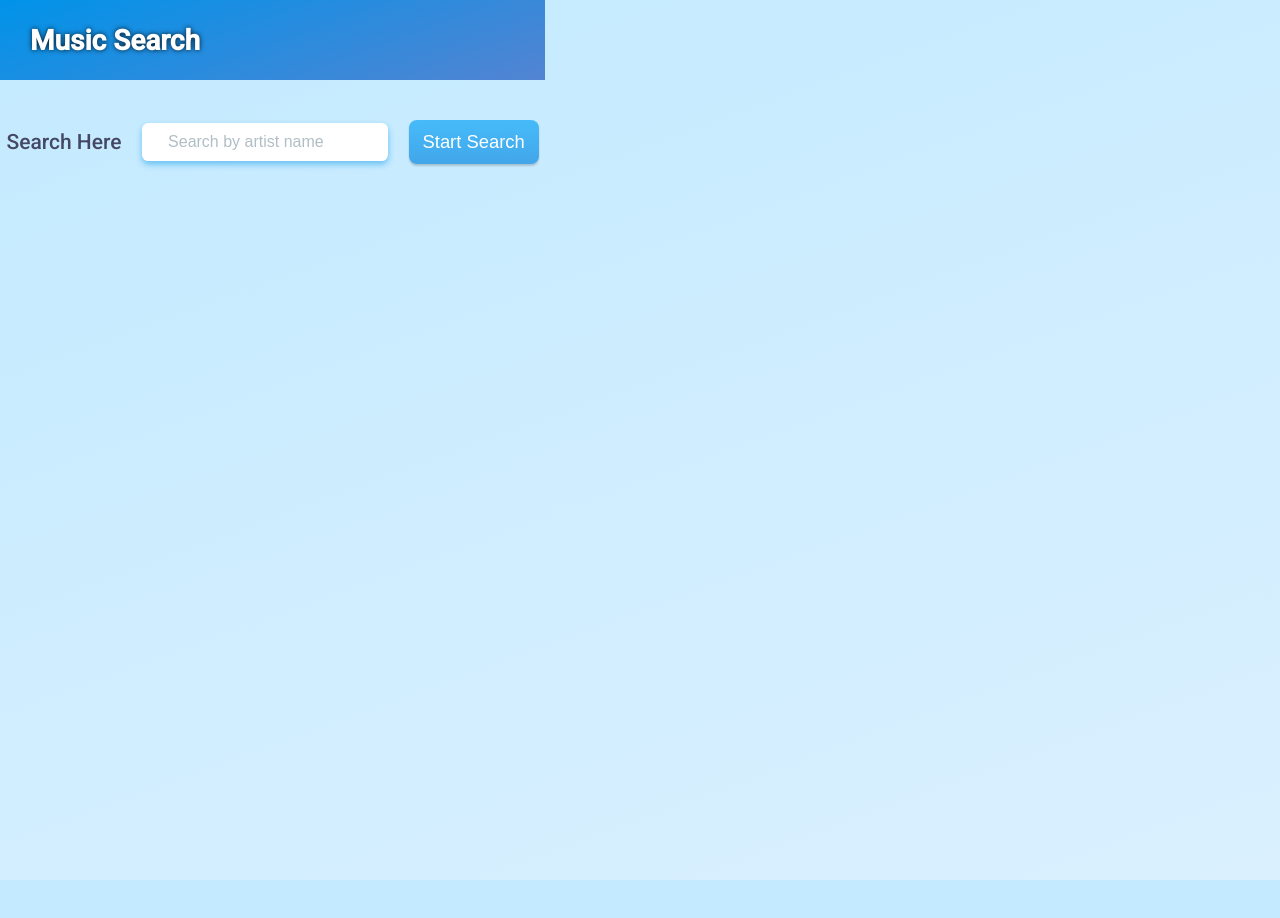
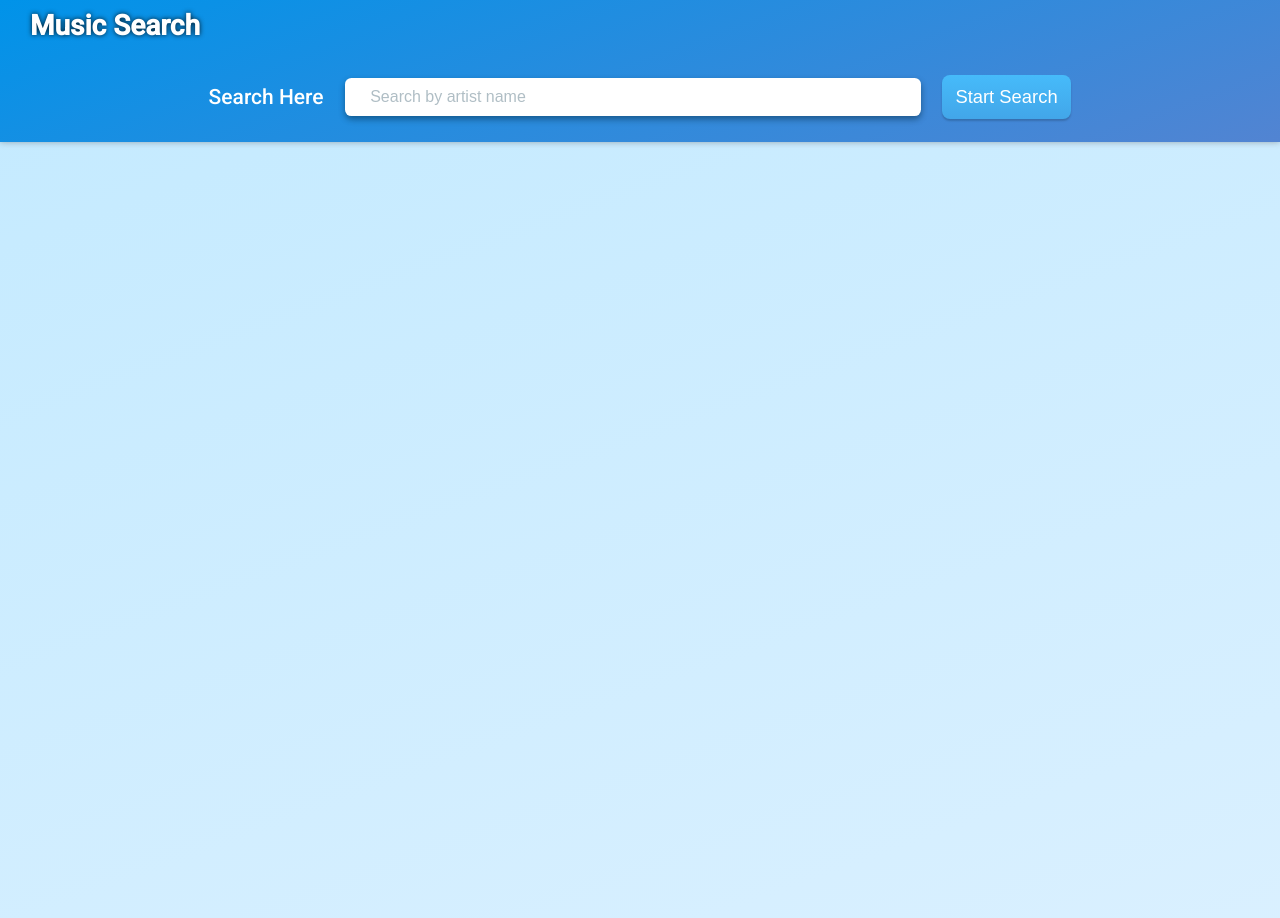
Before and after one commit to inidaname/react-graphql-spotify, a React (Create React App) app: page / in a window 1280 px wide. Shown: the top 918 px of the page. Before the commit the page ends 880 px from the top, so only its background shows below. Built offline with nearby package versions, Linux system fonts and the light colour scheme.

Commit message:
edit styling and handling loading or error state

```diff
--- a/src/App.tsx
+++ b/src/App.tsx
@@ -1,21 +1,19 @@
 import React, {
   FunctionComponent,
   ReactElement,
-  useContext,
   useEffect,
   useState,
 } from "react";
 import { Footer, Header, Result, Search } from "./components";
 import { useArtistLazyQuery } from "./generated/graphql";
 import { Helmet, HelmetProvider } from "react-helmet-async";
-import { container } from "./styles/App.module.css";
-import AppContext from './context'
-import { ContextState } from "./types/context";
+import { container, header } from "./styles/App.module.css";
+import AppContext from "./context";
 
 const App: FunctionComponent = (): ReactElement => {
   // set values for search input
   const [values, setValues] = useState<string>("");
-  const [state, setState] = useState<boolean>(false)
+  const [state, setState] = useState<boolean>(false);
 
   // const [getArtists, { data, error }] = useLazyQuery(QUERY_ARTISTS);
 
@@ -26,20 +24,12 @@ const App: FunctionComponent = (): ReactElement => {
   };
 
   useEffect(() => {
-    setState(() => loading)
-    return () => {}
-  }, [loading])
-
-  // function getSearch() {
-  //   setPoplate(values);
-  // }
-
-  // add graphql query
-  // if (loading) return <>"Loading..."</>;
-  // if (error) return <>Error! ${error.message}</>;
+    setState(() => loading);
+    return () => {};
+  }, [loading]);
 
   return (
-    <AppContext.Provider value={{state, setState}}>
+    <AppContext.Provider value={{ state, setState }}>
       <HelmetProvider>
         <Helmet>
           <title>Music Graphql Search</title>
@@ -50,9 +40,17 @@ const App: FunctionComponent = (): ReactElement => {
             rel="stylesheet"
           />
         </Helmet>
-        <Header />
         <main className={container}>
-          <Search values={values} handleChange={setValues} handleClick={updateQuery} />
+          <div className={header}>
+            <Header />
+            <Search
+              values={values}
+              handleChange={setValues}
+              handleSubmit={updateQuery}
+            />
+          </div>
+          {loading && <div><h3>Loading Search Result</h3></div>}
+          {error && <div>{error}</div>}
           {data && <Result data={data} />}
         </main>
         <Footer />
--- a/src/components/button/Button.module.css
+++ b/src/components/button/Button.module.css
@@ -16,13 +16,13 @@
 .button:hover:not(:disabled){
   background-color: #2fb5fe;
   background-image: linear-gradient(180deg, #2fb5fe 0%, #28a0ef 100%);
-  box-shadow: 0 3px 5px #0000002e;
+  box-shadow: 0.01rem 0.2rem 0.4rem #0000002e;
 }
 
 .button:active {
   background-color: #2fb5fe;
   background-image: linear-gradient(180deg, #2fb5fe 0%, #28a0ef 100%);
-  box-shadow: 0 3px 5px #0000002e;
+  box-shadow: 0.01rem 0.2rem 0.4rem #0000002e;
   transform: translateY(4px);
 }
 
--- a/src/components/button/Button.tsx
+++ b/src/components/button/Button.tsx
@@ -1,14 +1,24 @@
 import React, { FunctionComponent, useContext } from "react";
 import { ButtonProps, ContextState } from "../../types";
-import styles from './Button.module.css';
-import AppContext from '../../context';
+import styles from "./Button.module.css";
+import AppContext from "../../context";
 
-
-
-const Button: FunctionComponent<ButtonProps> = ({handleClick}) => {
-  const {state} = useContext<ContextState>(AppContext)
-  console.log(state)
-  return  <button className={styles.button} disabled={state} name="search" onClick={handleClick}>Start Search</button>;
+const Button: FunctionComponent<ButtonProps> = ({ handleSubmit }) => {
+  const { state } = useContext<ContextState>(AppContext);
+  console.log(state);
+  return (
+    <button
+      className={styles.button}
+      disabled={state}
+      name="search"
+      onClick={(e) => {
+        e.preventDefault()
+        handleSubmit();
+      }}
+    >
+      Start Search
+    </button>
+  );
 };
 
 export default Button;
--- a/src/components/header/Header.module.css
+++ b/src/components/header/Header.module.css
@@ -1,8 +1,6 @@
 .header {
   margin: 0;
-  background-color: #0093e9;
-  background-image: linear-gradient(160deg, #0093e9 0%, #5284d2 100%);
-  min-height: 80px;
+  min-height: 50px;
   display: flex;
   flex-direction: row;
   justify-content: space-between;
--- a/src/components/search/Search.module.css
+++ b/src/components/search/Search.module.css
@@ -1,7 +1,7 @@
 .searchSpace {
   margin-top: 2px;
   width: 100%;
-  min-height: 120px;
+  min-height: 90px;
   display: flex;
   flex-direction: row;
   justify-content: center;
@@ -9,7 +9,7 @@
 }
 
 .searchSpace label {
-  color: #454864;
+  color: #ffffff;
   font-weight: 500;
   font-size: 21px;
 }
@@ -27,7 +27,7 @@
   font-size: 16px;
   height: 38px;
   width: 45%;
-  box-shadow: 0.01rem 0.2rem 0.4rem #0094e97e;
+  box-shadow: 0.01rem 0.2rem 0.4rem #02273d7e;
   padding: 0.8rem 1.6rem;
 }
 
@@ -37,5 +37,5 @@
 
 .searchSpace input:focus {
   outline: none;
-  box-shadow: 0.1rem 0.6rem 1.0rem #0093e9;
+  box-shadow: 0.1rem 0.6rem 1.0rem #02273d7e;
 }
--- a/src/components/search/Search.tsx
+++ b/src/components/search/Search.tsx
@@ -3,10 +3,10 @@ import styles from "./Search.module.css";
 import { SearchProps } from "../../types";
 import { Button } from "..";
 
-const Search: FunctionComponent<SearchProps> = ({ values, handleChange, handleClick }): ReactElement => {
+const Search: FunctionComponent<SearchProps> = ({ values, handleChange, handleSubmit }): ReactElement => {
 
   return (
-    <section className={styles.searchSpace}>
+    <form  className={styles.searchSpace}>
       <label htmlFor="search">Search Here</label>
       <input
         type="search"
@@ -17,8 +17,8 @@ const Search: FunctionComponent<SearchProps> = ({ values, handleChange, handleCl
         aria-label="Search by artist name"
         placeholder="Search by artist name"
       />
-      <Button handleClick={handleClick} />
-    </section>
+      <Button handleSubmit={handleSubmit} />
+    </form>
   );
 };
 
--- a/src/styles/App.module.css
+++ b/src/styles/App.module.css
@@ -5,4 +5,15 @@
   justify-content: flex-start;
   align-items: flex-start;
   min-height: 100vh;
+  position: relative;
+  margin-top: 160px;
 }
+
+.header {
+  position: fixed;
+  width: 100%;
+  background-color: #0093e9;
+  background-image: linear-gradient(160deg, #0093e9 0%, #5284d2 100%);
+  box-shadow: 0.01rem 0.02rem 0.4rem #5e60617e;
+  top: 0;
+}
--- a/src/styles/App.module.css.d.ts
+++ b/src/styles/App.module.css.d.ts
@@ -1 +1,2 @@
 export const container: string;
+export const header: string;
--- a/src/types/props.d.ts
+++ b/src/types/props.d.ts
@@ -3,7 +3,7 @@ import { Album, ArtistQuery } from "../generated/graphql";
 export interface SearchProps {
   values: string;
   handleChange: (value: string) => void;
-  handleClick: () => void;
+  handleSubmit: () => void;
 }
 
 export interface ResultProps {
@@ -11,5 +11,5 @@ export interface ResultProps {
 }
 
 export interface ButtonProps {
-  handleClick: () => void
+  handleSubmit: () => void
 }
```
Also changed, not shown: 2 other files (tests, documents, lock files or other folders).
